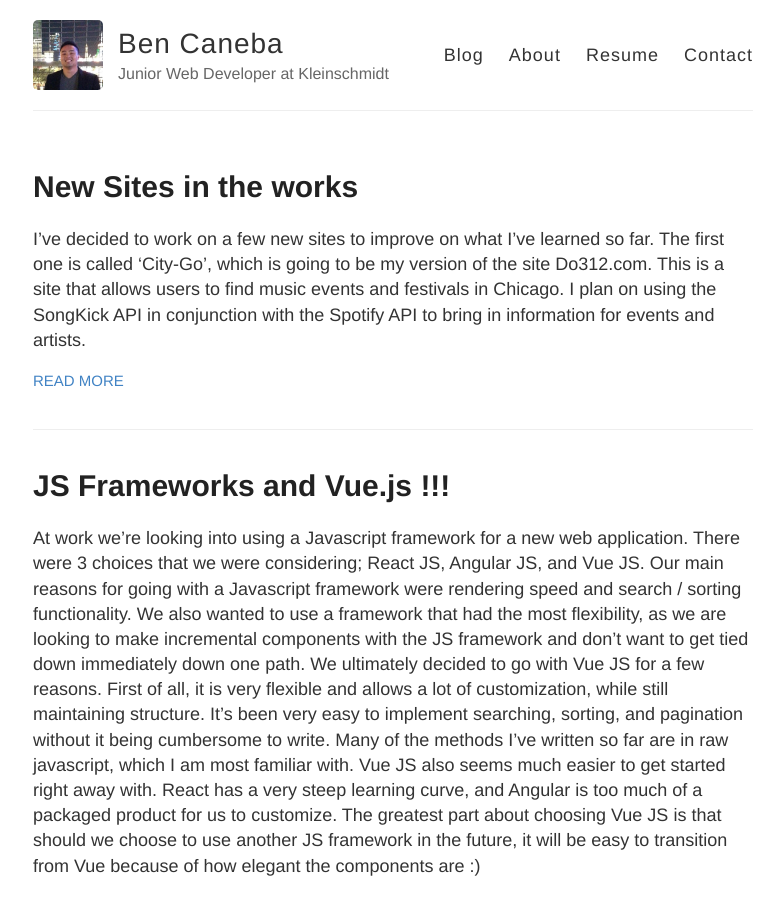
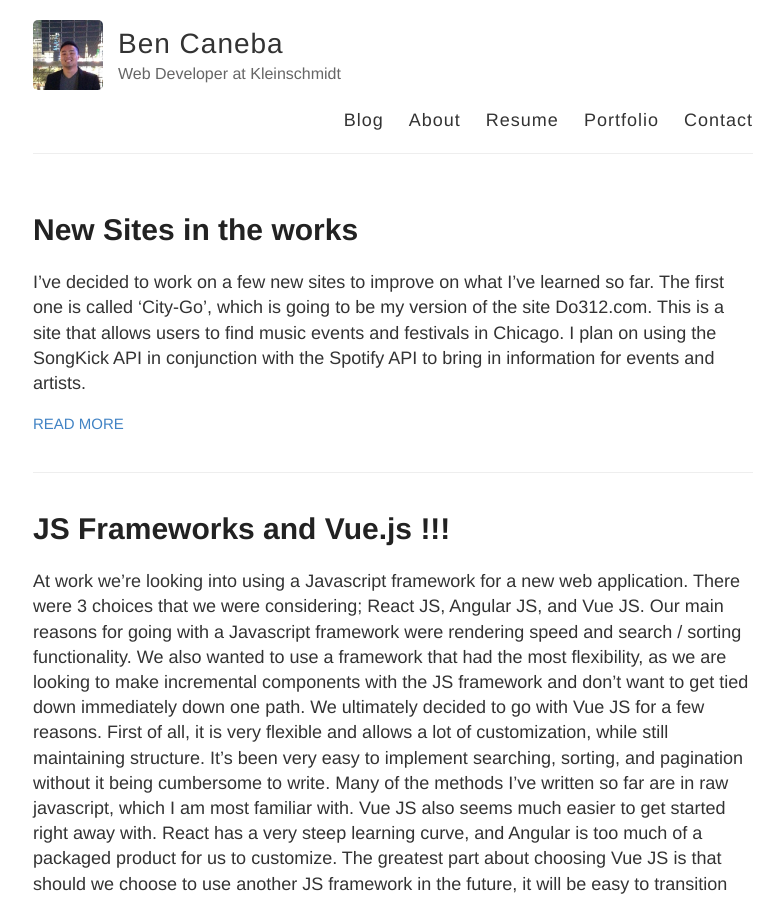
Before and after one commit to bcan001/bcan001.github.io, a Jekyll site: the page built from index.html, in a window 1280 px wide and 900 px high. Shown: the whole window, without its empty margins (247-1031 px from the left). Built offline with Jekyll 4.4.1, drawn with Linux system fonts in a browser that asks for light colours.

Commit message:
added portfolio link

```diff
--- a/_config.yml
+++ b/_config.yml
@@ -6,7 +6,7 @@
 name: Ben Caneba
 
 # Short bio or description (displayed in the header)
-description: Junior Web Developer at Kleinschmidt
+description: Web Developer at Kleinschmidt
 
 # URL of your avatar or profile pic (you could use your GitHub profile pic)
 avatar: https://raw.githubusercontent.com/bcan001/bcan001.github.io/master/images/mugshot.jpeg
--- a/_layouts/default.html
+++ b/_layouts/default.html
@@ -30,6 +30,7 @@
             <a href="{{ site.baseurl }}/">Blog</a>
             <a href="{{ site.baseurl }}/about">About</a>
             <a href="{{ site.baseurl }}/resume">Resume</a>
+            <a href="{{ site.baseurl }}/portfolio">Portfolio</a>
             <a href="{{ site.baseurl }}/contact">Contact</a>
           </nav>
         </header>
```
Also changed, not shown: portfolio.md (added, +7 -0 lines).
